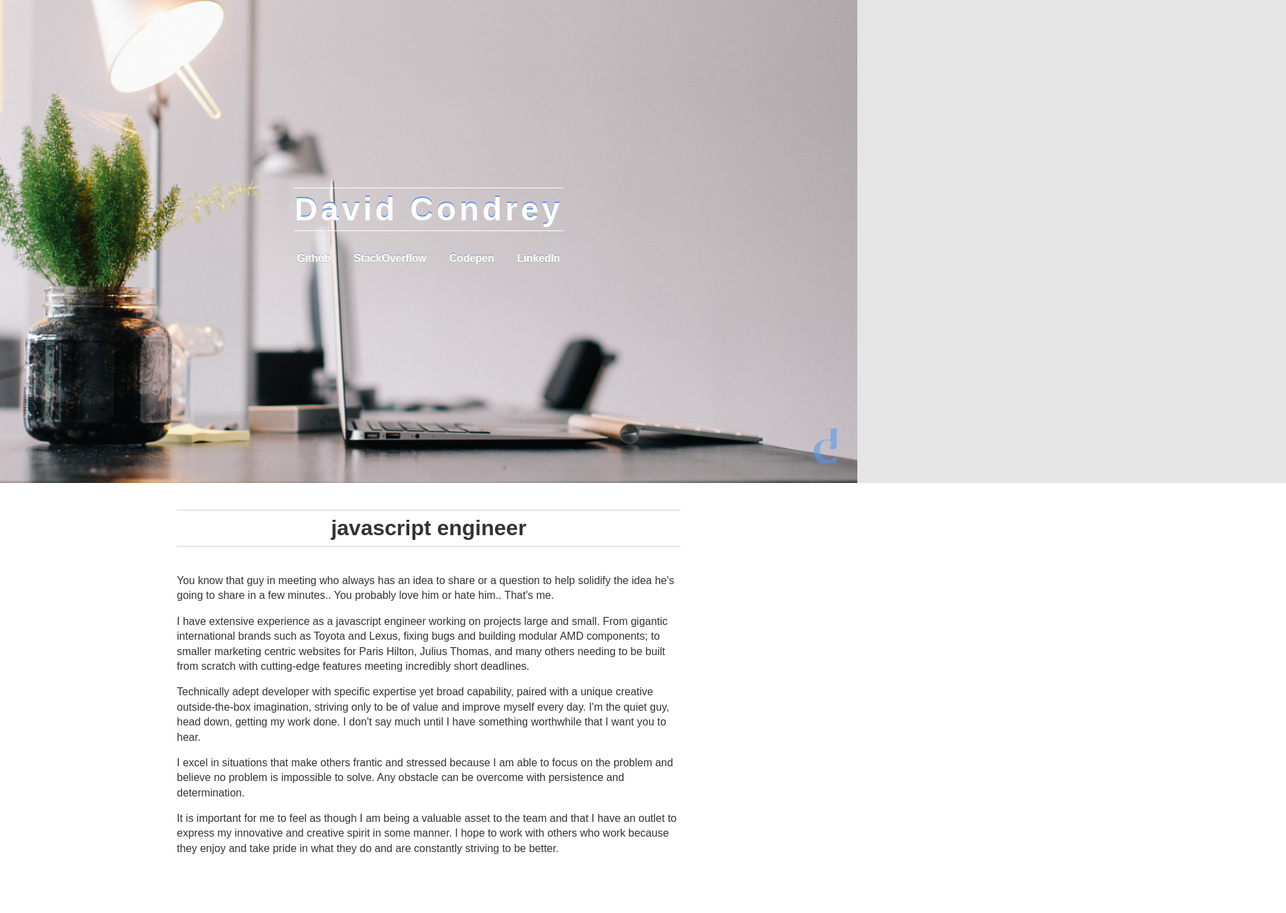
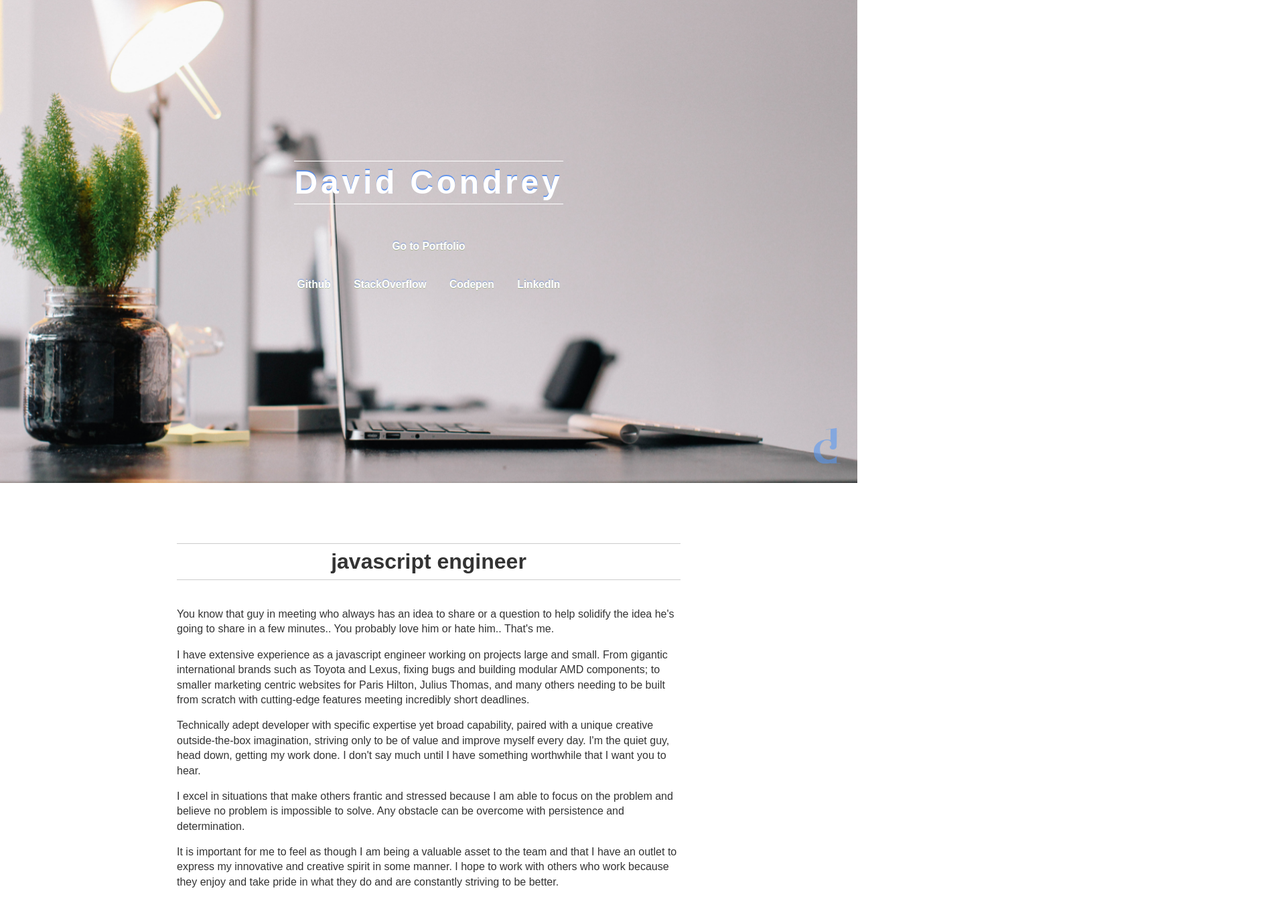
Before and after one commit to alexwal/dcondrey.github.io, a plain HTML site: page index.html in a window 1280 px wide. Shown: the part 79-1442 px from the top of the page at 67% size, 1920 px wide, since content can reach past the window. Before the commit the page ends 1357 px from the top, so only its background shows below. Drawn offline with nearby package versions, Linux system fonts and the light colour scheme.

Commit message:
link to v2

```diff
--- a/css/app.css
+++ b/css/app.css
@@ -20,10 +20,19 @@ body {
   height: auto;
 }
 
-header {
+header:before {
+  content: '\A';
   background-image: url('../images/desk.jpg');
   background-size: cover;
   background-attachment:fixed;
+  position: absolute;
+  top:0;
+  left:0;
+  width:100%;
+  height: 100%;
+  z-index:-1;
+}
+header {
   text-align: center;
   width: 100%;
   height: 100%;
@@ -31,16 +40,9 @@ header {
   box-sizing: border-box;
 }
 
-header:after {
-  position: absolute;
-  content:'\A';
-  width: 100%;
-  height: 100%;
-  background:rgba(0,0,0,0.1);
-}
 
 header.scrolled {
-  opacity: 0.2;
+  opacity: 0;
   transition: all 1s ease;
 }
 
@@ -75,8 +77,10 @@ header > div > div a {
 
 .container {
   width: 65%;
+  height: 100vh;
   margin: 0 auto;
   color:#333;
+  padding-top: 50px;
 }
 
 .container div {
--- a/index.html
+++ b/index.html
@@ -7,14 +7,13 @@
     <script src="js/app.js"></script>
 </head>
 <body>
-<div id="dc-stamp">
-    <svg xmlns="http://www.w3.org/2000/svg" fill="rgba(90, 153, 242, 0.6)" xmlns:xlink="http://www.w3.org/1999/xlink" viewBox="1303.8 574.1 72 95.8"><path d="M1365.6,574.1l-29,4v0.9l12.2-1.6v29c0,0-3.7-1.9-10.1-1.7c-7.6,0.1-34.9,5.3-34.9,32.8c0,26,20.9,32.4,28.7,32.4 c12.9,0,16.3-2.4,16.3-2.4v1.6h27v-0.9h-10.4c0,0-0.1-15.9,0-16.7c0.1-0.5,2.4-4.4,2.4-4.4l-0.8-0.5c0,0-2.7,4.5-5.6,6.5 c-5.8,4-13.3,6.8-20.2,5.6c-21.8-3.7-22.2-26.8-20.2-34.8c1.7-7,7.4-16.2,17.4-17c10.1-0.8,12.5,5.4,12.5,10.5 c0,5.4-4.3,5.8-4.3,5.8s-0.7,9.2,10.4,8.6c4.4-0.1,8.1-4.1,8.2-8.5C1365.7,619,1365.6,574.1,1365.6,574.1L1365.6,574.1z"/></svg>
-</div>
+
 
 <header>
     <div>
         <div>
             <h1>David Condrey</h1>
+            <h4><a href="http://dcondrey.github.io/v2" rel="home" rel="_self">Go to Portfolio</a></h4>
             <br>
             <a href="https://github.com/dcondrey" rel="external" target="_blank">Github</a>
             <a href="http://stackoverflow.com/users/1922144/davidcondrey" rel="external" target="_blank">StackOverflow</a>
@@ -23,6 +22,7 @@
         </div>
     </div>
 </header>
+
 
 <div class="container">
     <div>
@@ -37,5 +37,8 @@
     </div>
 </div>
 
+<div id="dc-stamp">
+    <svg xmlns="http://www.w3.org/2000/svg" fill="rgba(90, 153, 242, 0.6)" xmlns:xlink="http://www.w3.org/1999/xlink" viewBox="1303.8 574.1 72 95.8"><path d="M1365.6,574.1l-29,4v0.9l12.2-1.6v29c0,0-3.7-1.9-10.1-1.7c-7.6,0.1-34.9,5.3-34.9,32.8c0,26,20.9,32.4,28.7,32.4 c12.9,0,16.3-2.4,16.3-2.4v1.6h27v-0.9h-10.4c0,0-0.1-15.9,0-16.7c0.1-0.5,2.4-4.4,2.4-4.4l-0.8-0.5c0,0-2.7,4.5-5.6,6.5 c-5.8,4-13.3,6.8-20.2,5.6c-21.8-3.7-22.2-26.8-20.2-34.8c1.7-7,7.4-16.2,17.4-17c10.1-0.8,12.5,5.4,12.5,10.5 c0,5.4-4.3,5.8-4.3,5.8s-0.7,9.2,10.4,8.6c4.4-0.1,8.1-4.1,8.2-8.5C1365.7,619,1365.6,574.1,1365.6,574.1L1365.6,574.1z"/></svg>
+</div>
 </body>
 </html>
```
